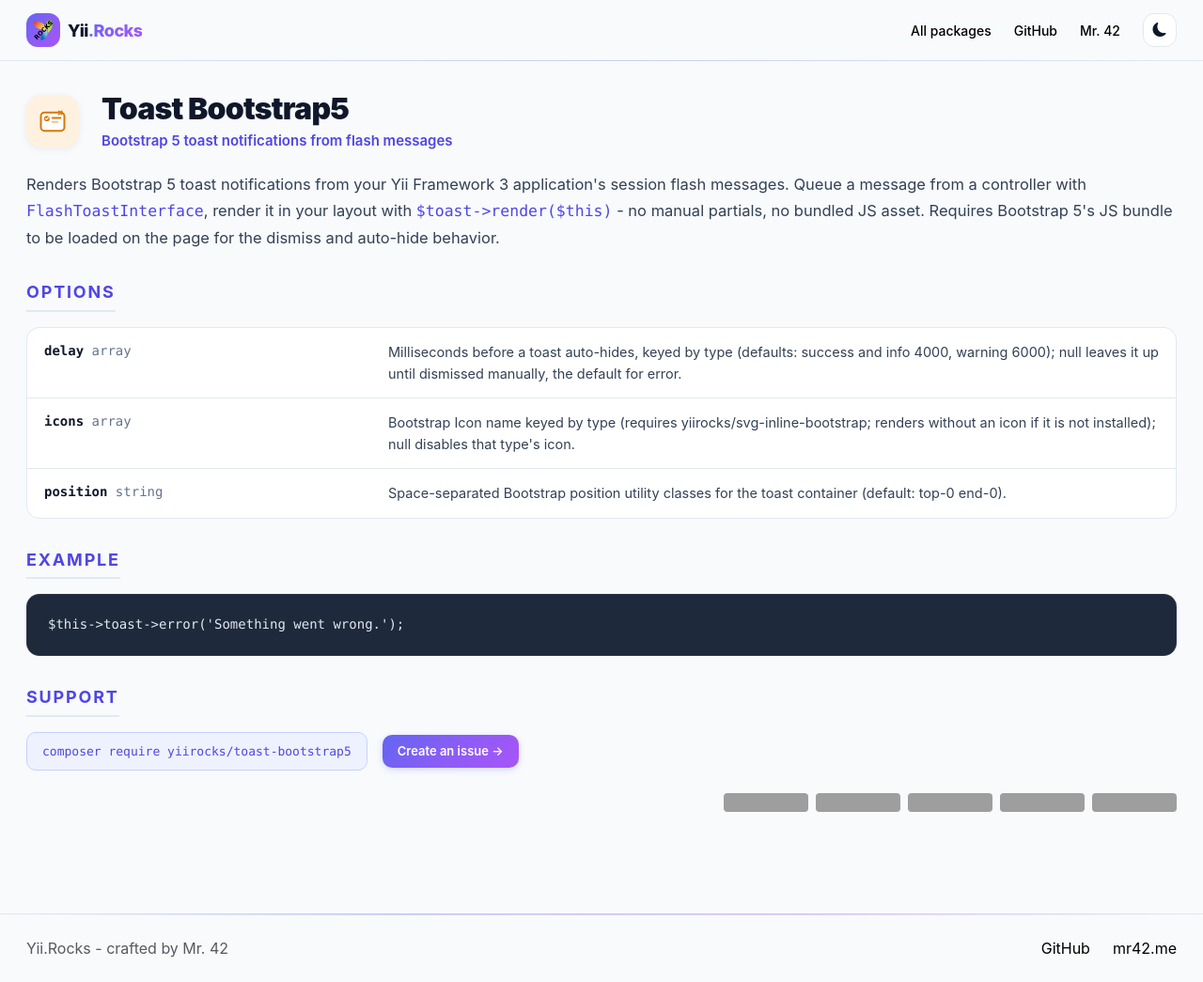
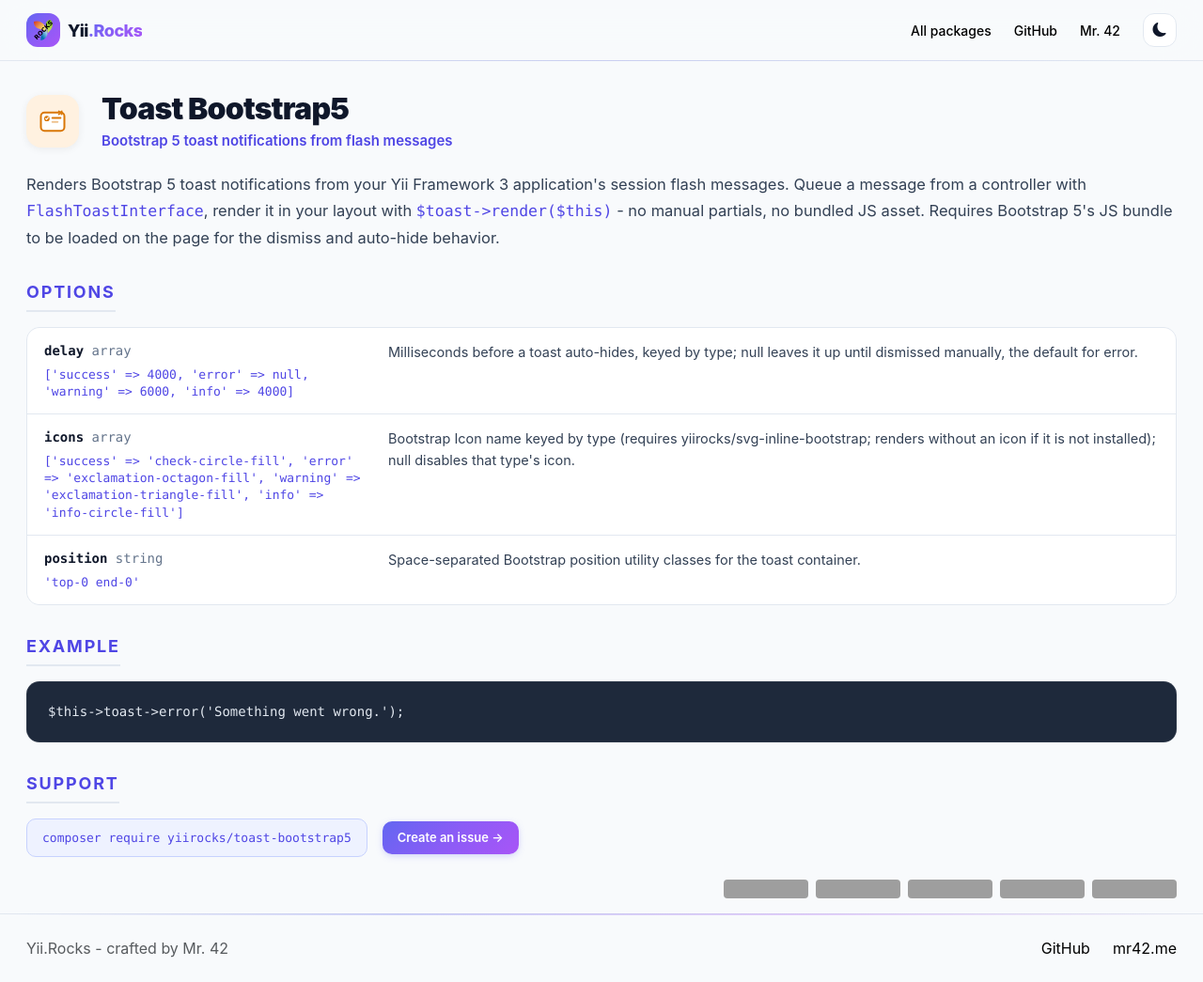
Before and after one commit to YiiRocks/YiiRocks.github.io, a Jekyll site: the page built from toast-bootstrap5/index.html, in a window 1280 px wide and 1045 px high. Shown: the whole window at 94% size. Built offline with Jekyll 4.4.1, drawn with Linux system fonts in a browser that asks for light colours; a style sheet for code colours, icons or effects is not loaded; grey boxes are pictures that could not be loaded.

Commit message:
Show default values in the data-driven options table
Teaches _layouts/package.html to render the .options-name-col/
.options-default structure (matching the voyti config page) when an
option defines a default, and adds delay/icons/position defaults to the
toast-bootstrap5 options from its config/params.php.

```diff
--- a/_data/projects.yml
+++ b/_data/projects.yml
@@ -104,13 +104,16 @@
   options:
     - name: delay
       type: array
-      desc: "Milliseconds before a toast auto-hides, keyed by type (defaults: success and info 4000, warning 6000); null leaves it up until dismissed manually, the default for error."
+      default: "<code>['success' =&gt; 4000, 'error' =&gt; null, 'warning' =&gt; 6000, 'info' =&gt; 4000]</code>"
+      desc: Milliseconds before a toast auto-hides, keyed by type; null leaves it up until dismissed manually, the default for error.
     - name: icons
       type: array
+      default: "<code>['success' =&gt; 'check-circle-fill', 'error' =&gt; 'exclamation-octagon-fill', 'warning' =&gt; 'exclamation-triangle-fill', 'info' =&gt; 'info-circle-fill']</code>"
       desc: Bootstrap Icon name keyed by type (requires yiirocks/svg-inline-bootstrap; renders without an icon if it is not installed); null disables that type's icon.
     - name: position
       type: string
-      desc: "Space-separated Bootstrap position utility classes for the toast container (default: top-0 end-0)."
+      default: "<code>'top-0 end-0'</code>"
+      desc: Space-separated Bootstrap position utility classes for the toast container.
   exampleHeading: Example
   examples:
     - "$this->toast->error('Something went wrong.');"
--- a/_layouts/package.html
+++ b/_layouts/package.html
@@ -27,7 +27,12 @@
     <div class="options-table">
 {% for opt in pkg.options %}
         <div class="options-row">
-            <div class="options-name">{{ opt.name }}<span class="options-type fw-normal"> {{ opt.type }}</span></div>
+            <div class="options-name-col">
+                <div class="options-name">{{ opt.name }}<span class="options-type fw-normal"> {{ opt.type }}</span></div>
+{% if opt.default %}
+                <div class="options-default">{{ opt.default }}</div>
+{% endif %}
+            </div>
             <div class="options-desc">{{ opt.desc }}</div>
         </div>
 {% endfor %}
@@ -40,7 +45,12 @@
     <div class="options-table">
 {% for opt in inherited_pkg.options %}
         <div class="options-row">
-            <div class="options-name">{{ opt.name }}<span class="options-type fw-normal"> {{ opt.type }}</span></div>
+            <div class="options-name-col">
+                <div class="options-name">{{ opt.name }}<span class="options-type fw-normal"> {{ opt.type }}</span></div>
+{% if opt.default %}
+                <div class="options-default">{{ opt.default }}</div>
+{% endif %}
+            </div>
             <div class="options-desc">{{ opt.desc }}</div>
         </div>
 {% endfor %}
```
